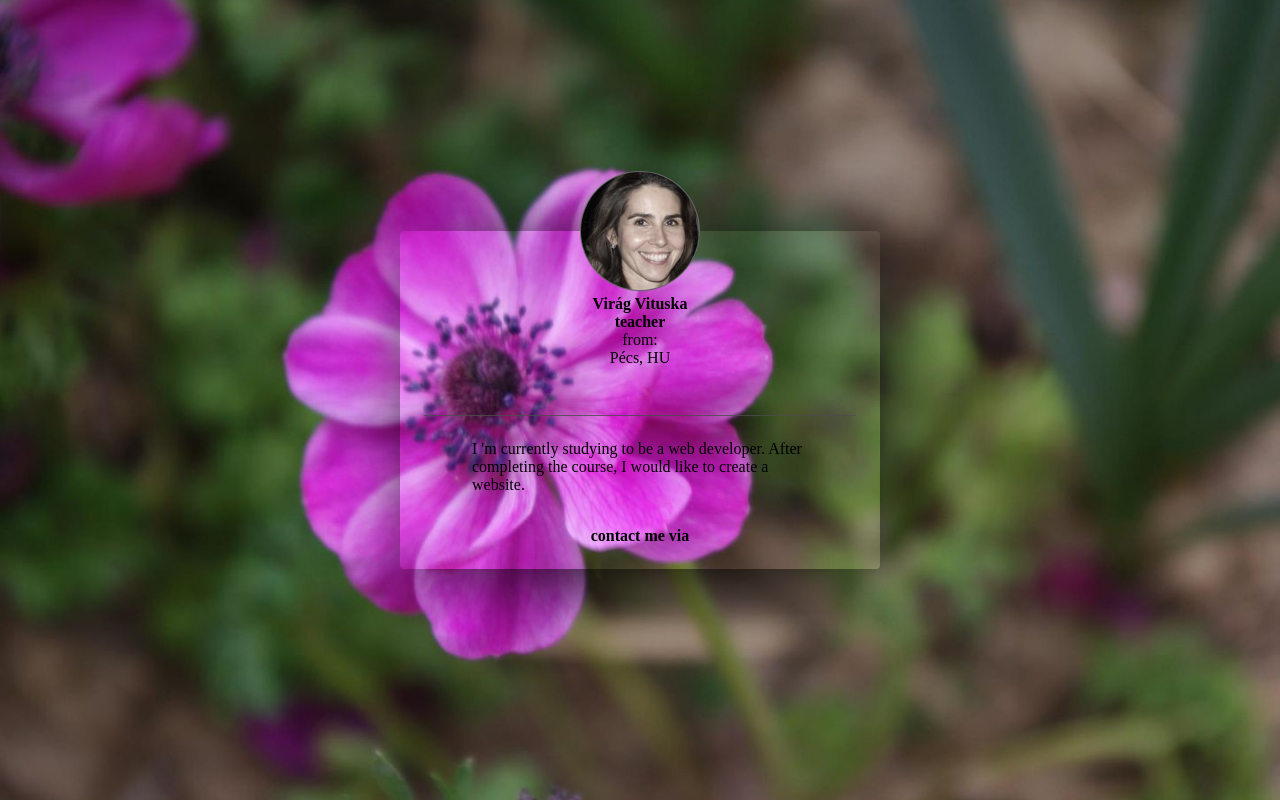
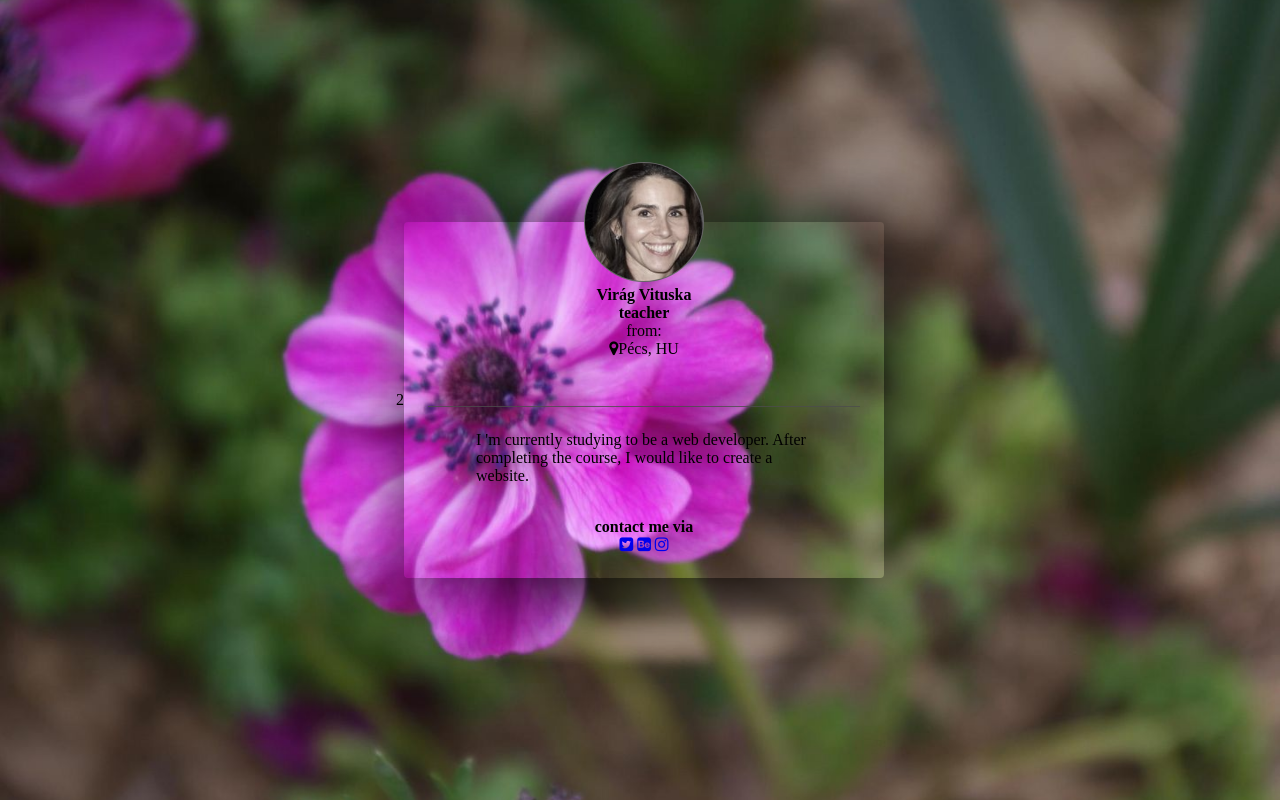
Before and after one commit to vituskavirag/card, a plain HTML site: page index.html in a window 1280 px wide. Drawn offline with Linux system fonts and the light colour scheme.

Commit message:
add base file structure

```diff
--- a/index.html
+++ b/index.html
@@ -3,10 +3,11 @@
 <head>
   <meta charset="utf-8">
   <meta name="viewport" content="width=device-width">
-  <link rel="stylesheet" type="text/css" href="index.css">
+  <link rel="stylesheet" href="https://maxcdn.bootstrapcdn.com/font-awesome/4.7.0/css/font-awesome.min.css">
+  <link rel="stylesheet" href="index.css">
   <title>Virág Vituska</title>
 </head>
-<body>
+<body>2
   <div class="profile-card">
     <div class="head">
       <div class="profile-image">
@@ -24,9 +25,9 @@
       <section class="links">
         <h3>contact me via</h3>
         <ul>
-          <li> <a href="https://facebook.com/virag.vituska/#"><i class="fa fa-twitter-square" aria-hidden="true"></i></a></li>
-          <li> <a href="https://facebook.com/virag.vituska/#"><i class="fa fa-twitter-square" aria-hidden="true"></i></a></li>
-          <li> <a href="https://instagram.com/vvituska/#"><i class="fa fa-instagram" aria-hidden="true"></i></a></li>
+          <li> <a href="https://facebook.com/#" target="_blank"><i class="fa fa-twitter-square" aria-hidden="true"></i></a></li>
+          <li> <a href="https://behance.net/#" target="_blank"><i class="fa fa-behance-square" aria-hidden="true"></i></a></li>
+          <li> <a href="https://instagram.com/#" target="_blank"><i class="fa fa-instagram" aria-hidden="true"></i></a></li>
         </ul>
       </section>
     </div>
```
